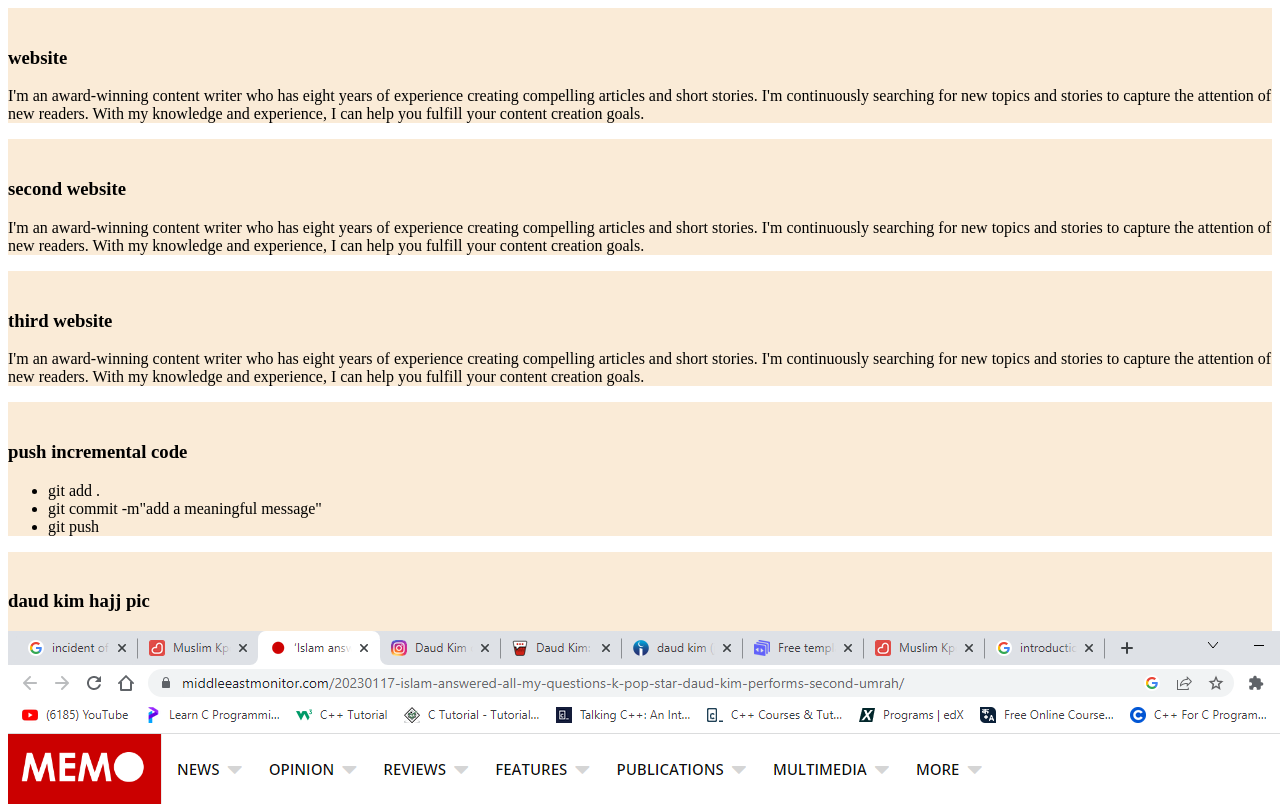
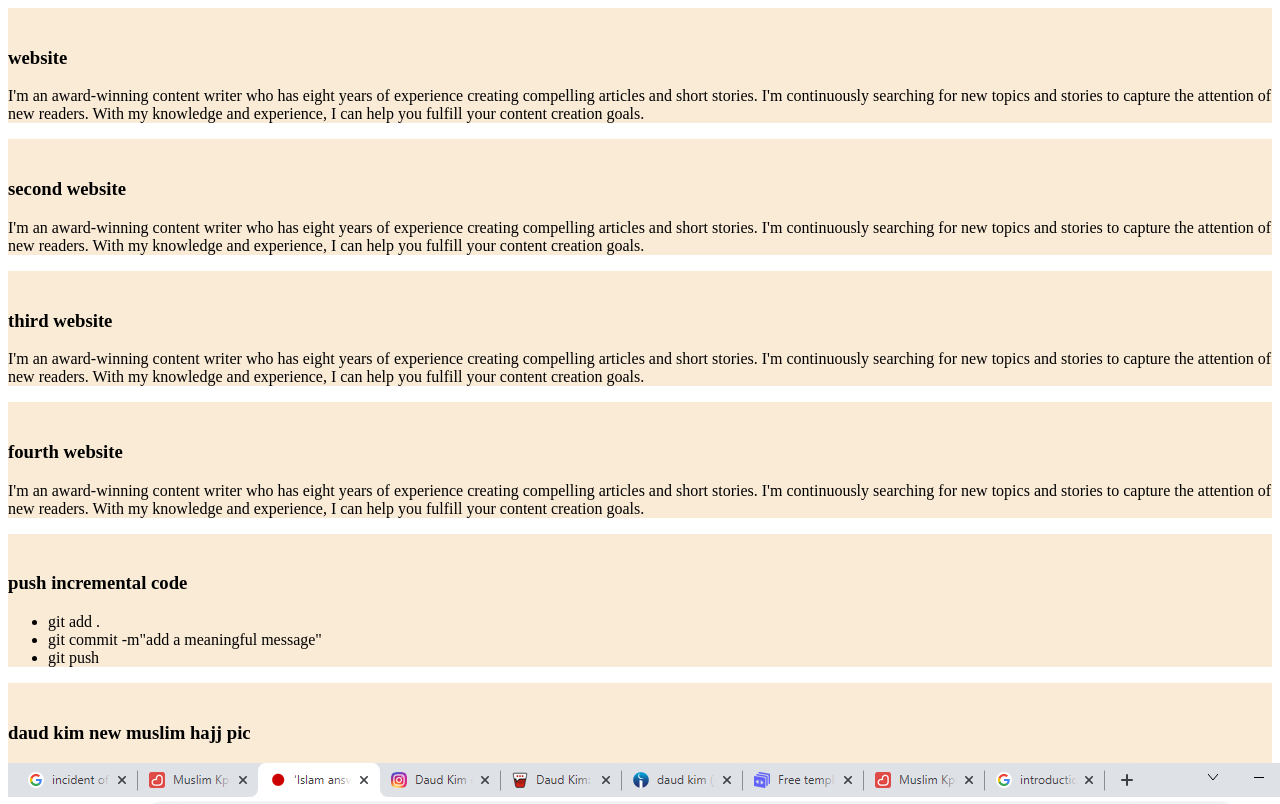
Before and after one commit to Moontahin/my-simple-website, a plain HTML site: page index1.html in a window 1280 px wide. Shown: the top 804 px of the page. Drawn offline with Linux system fonts and the light colour scheme.

Commit message:
added a new paragraph

```diff
--- a/index1.html
+++ b/index1.html
@@ -25,6 +25,11 @@
     </div>
     <div>
 
+        <h3> fourth website</h3>
+        <p>I'm an award-winning content writer who has eight years of experience creating compelling articles and short stories. I'm continuously searching for new topics and stories to capture the attention of new readers. With my knowledge and experience, I can help you fulfill your content creation goals.</p>
+    </div>
+    <div>
+
         <h3>push incremental code</h3>
         <ul>
             <li>git add .</li>
@@ -33,8 +38,8 @@
         </ul>
     </div>
     <div>
-        <h3>daud kim hajj pic</h3>
-        <img src="images/Screenshot (2).png" alt=""
+        <h3>daud kim new muslim hajj pic</h3>
+        <img src="images/Screenshot (2).png" alt="">
     </div>
 </body>
 </html>
```
